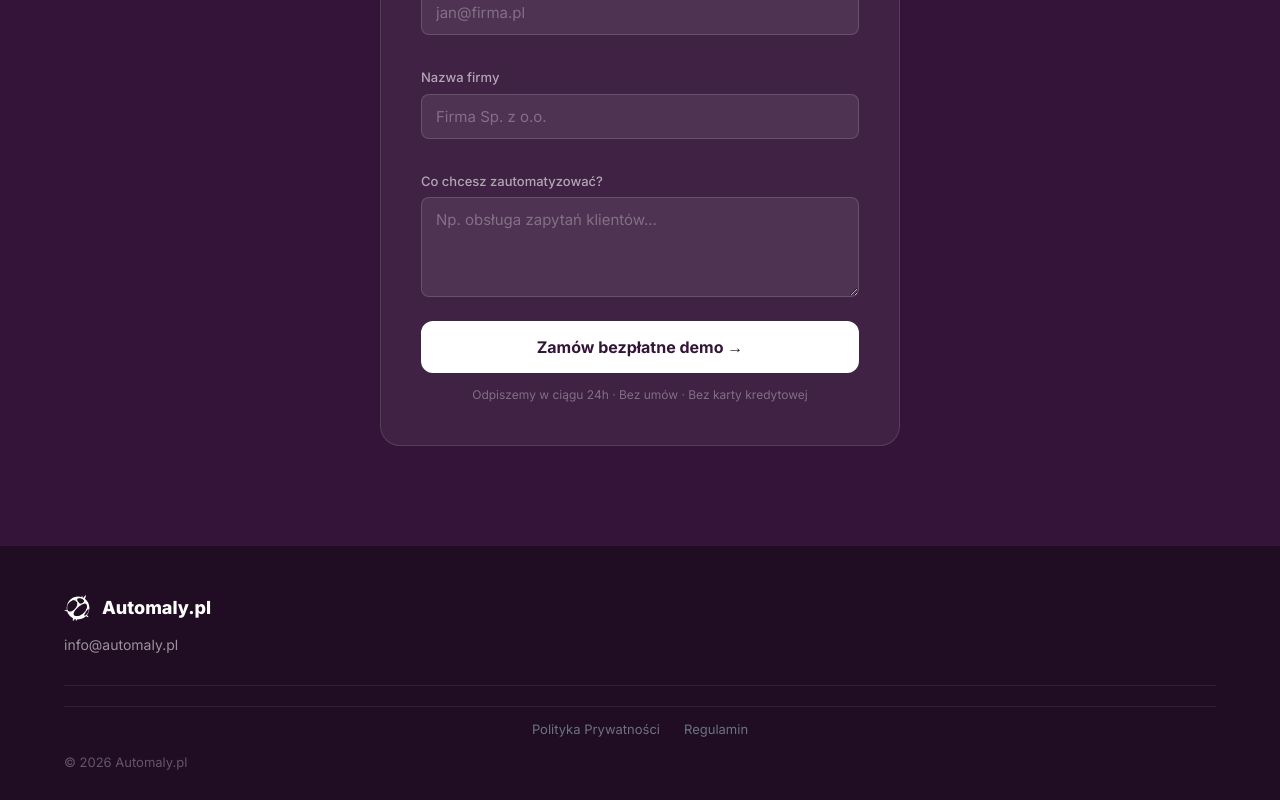
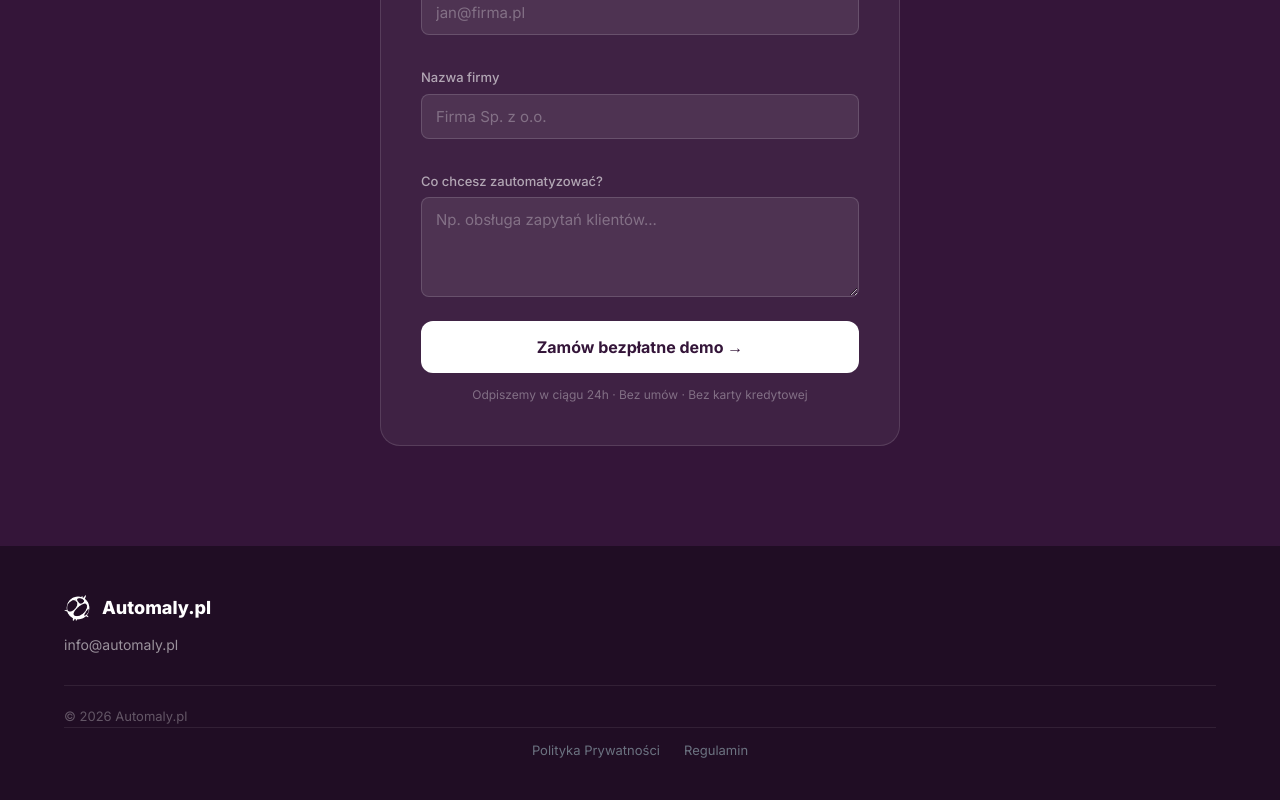
Before and after one commit to MikeyX03/automaly-next, a Next.js app: page / in a window 1280 px wide. Shown: the part 5264-6064 px from the top of the page. Built offline with nearby package versions, Linux system fonts and the light colour scheme; no server answers; the database is empty.

Commit message:
Update page.tsx

```diff
--- a/app/page.tsx
+++ b/app/page.tsx
@@ -176,11 +176,14 @@ export default async function Home() {
       </div>
     </div>
   </div>
+
+  <div className="footer-bottom">
+    <span>{footer.copyright || '© 2026 Automaly.pl'}</span>
     <div className="footer-legal">
-          <a href="/privacy-policy">Polityka Prywatności</a>
+      <a href="/polityka-prywatnosci">Polityka Prywatności</a>
       <a href="/regulamin">Regulamin</a>
     </div>
-        <div className="footer-bottom">{footer.copyright || '© 2026 Automaly.pl'}</div>
+  </div>
 </footer>
     </>
   )
```
Lines whose indentation alone changed are shown as unchanged.
